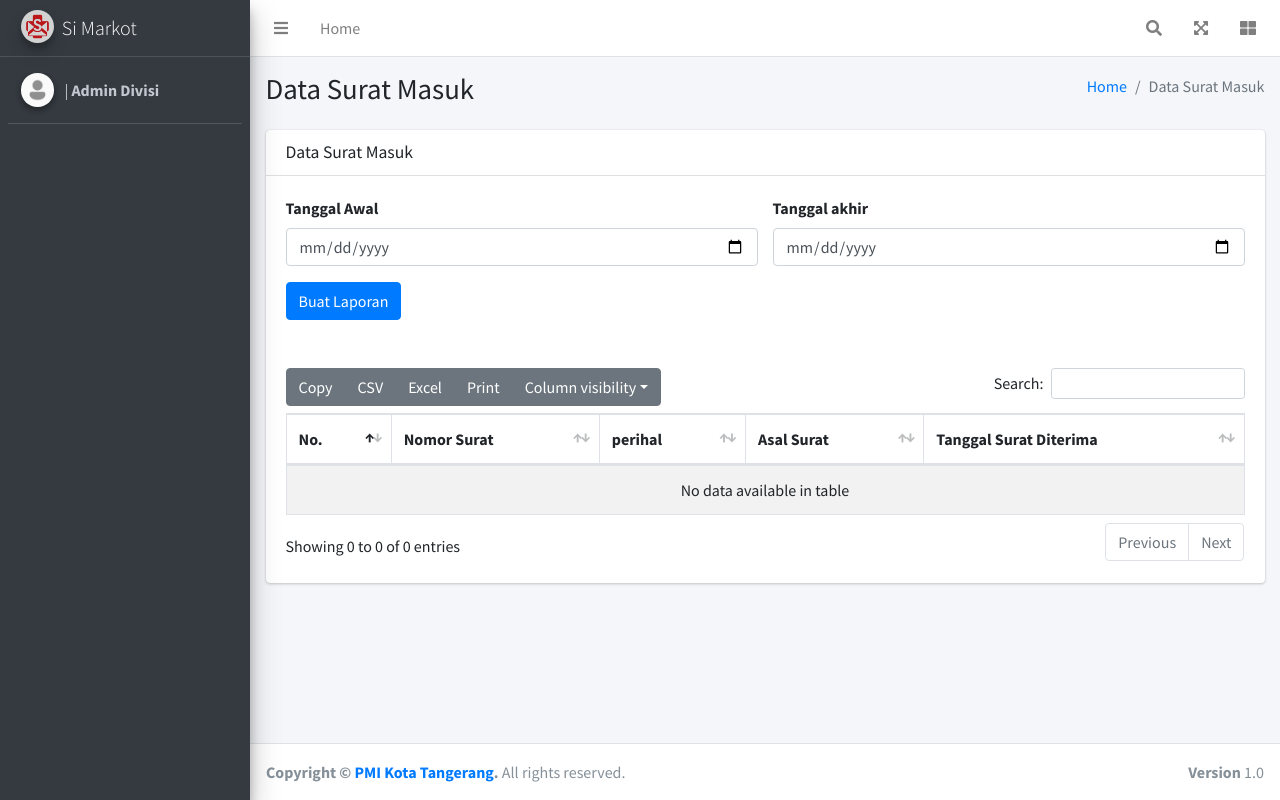
After one commit to mapanngestu11/si_markot, a PHP site: the page made by application/views/laporan.masuk.php in a window 1280 px wide. The commit adds this page. Run offline with PHP 8.4, Linux system fonts and the light colour scheme; the template is opened without the code that fills it, so the values that code supplies are empty; some libraries are stand-ins or nearby versions.

Commit message:
update ke 5

```diff
--- /dev/null
+++ b/application/views/laporan.masuk.php
@@ -0,0 +1,129 @@
+<!DOCTYPE html>
+<html lang="en">
+<?php include 'layouts/head.php';?>
+<body class="hold-transition sidebar-mini">
+  <div class="wrapper">
+    <!-- Navbar -->
+    <?php include 'layouts/navbar.php';?>
+    <!-- /.navbar -->
+
+    <!-- Main Sidebar Container -->
+    <?php include 'layouts/aside.php';?>
+    <!-- Content Wrapper. Contains page content -->
+    <div class="content-wrapper">
+      <!-- Content Header (Page header) -->
+      <section class="content-header">
+        <div class="container-fluid">
+          <div class="row mb-2">
+            <div class="col-sm-6">
+              <h1>Data Surat Masuk</h1>
+            </div>
+            <div class="col-sm-6">
+              <ol class="breadcrumb float-sm-right">
+                <li class="breadcrumb-item"><a href="#">Home</a></li>
+                <li class="breadcrumb-item active">Data Surat Masuk</li>
+              </ol>
+            </div>
+          </div>
+        </div><!-- /.container-fluid -->
+      </section>
+
+      <!-- Main content -->
+      <section class="content">
+        <div class="container-fluid">
+          <div class="row">
+            <div class="col-12">
+
+              <!-- /.card -->
+              <div class="card">
+                <div class="card-header">
+                  <h3 class="card-title">Data Surat Masuk</h3>
+                </div>
+                <!-- /.card-header -->
+
+                <div class="card-body">
+                  <form action="<?php echo base_url('laporan/proses_laporan_surat_masuk') ?>" method="POST">
+                    <div class="row form-group">
+                      <div class="col-md-6">
+                        <label>Tanggal Awal</label>
+                        <input type="date" name="tgl_awal" class="form-control" required="">
+                      </div>
+                      <div class="col-md-6">
+                        <label>Tanggal akhir</label>
+                        <input type="date" name="tgl_akhir" class="form-control" required="">
+                      </div>
+                    </div>
+                    <div class="row">
+                      <div class="col-md-6">
+                       <button type="submit" class="btn btn-primary">Buat Laporan</button>
+                     </div>
+                   </div>
+                 </form>
+                 <br>
+                 <br>
+
+                 <table id="example1" class="table table-bordered table-striped" style="width: 100%">
+                  <thead>
+                    <tr>
+                      <th>No.</th>
+                      <th>Nomor Surat</th>
+                      <th>perihal</th>
+                      <th>Asal Surat</th>
+                      <th>Tanggal Surat Diterima</th>
+                    </tr>
+                  </thead>
+                  <tbody>
+                    <?php
+                    $no = 0;
+                    foreach ($masuk->result_array() as $row) :
+
+                      $no++;
+                      $id_surat_masuk           = $row['id_surat_masuk'];
+                      $no_surat           = $row['no_surat'];
+                      $perihal                = $row['perihal'];
+                      $asal_surat                = $row['asal_surat'];
+                      $nip_pegawai = $row['nip_pegawai'];
+                      $nama = $row['nama'];
+                      $tgl_terima = $row['tgl_terima'];
+                      list($th, $bln, $tgl_hari) = explode('-', $tgl_terima);
+                      $bulan = ['','Januari','Februari','Maret','April','Mei','Juni','Juli','Agustus','September','Oktober','November','Desember'];
+
+                      ?>
+                      <tr>
+                        <td style="width: 5%"><?php echo $no;?></td>
+                        <td><?php echo $no_surat;?></td>
+                        <td><?php echo $perihal;?></td>
+                        <td><?php echo $asal_surat;?></td>
+                        <td><?php echo $tgl_hari . ' ' . $bulan[(int)$bln] . ' ' . $th;?></td>
+
+                      </tr>
+                    <?php endforeach; ?>
+                  </tfoot>
+                </table>
+              </div>
+              <!-- /.card-body -->
+            </div>
+            <!-- /.card -->
+          </div>
+          <!-- /.col -->
+        </div>
+        <!-- /.row -->
+      </div>
+      <!-- /.container-fluid -->
+    </section>
+    <!-- /.content -->
+  </div>
+
+  <?php include 'layouts/footer.php';?>
+
+  <!-- Control Sidebar -->
+  <aside class="control-sidebar control-sidebar-dark">
+    <!-- Control sidebar content goes here -->
+  </aside>
+  <!-- /.control-sidebar -->
+</div>
+<!-- ./wrapper -->
+
+<?php include 'layouts/js.php';?>
+</body>
+</html>
--- a/application/views/layouts/menu.php
+++ b/application/views/layouts/menu.php
@@ -51,7 +51,45 @@
  </li>
 </ul>
 </li>
-
+<li class="nav-header"><hr></li>
+<?php
+$segment1 = $this->uri->segment(1);
+$segment2 = $this->uri->segment(2);
+$segment3 = $this->uri->segment(3);
+$isLaporan = ($segment1 == 'laporan');
+?>
+<li class="nav-item <?= $isLaporan ? 'menu-open' : '' ?>">
+  <a href="#" class="nav-link <?= $isLaporan ? 'active' : '' ?>">
+    <i class="nav-icon fas fa-folder"></i>
+    <p>
+      Laporan
+      <i class="right fas fa-angle-left"></i>
+    </p>
+  </a>
+  <ul class="nav nav-treeview">
+    <li class="nav-item">
+      <a href="<?= site_url('laporan/masuk') ?>"
+       class="nav-link <?= ($segment1 == 'surat' && $segment2 == 'masuk') ? 'active' : '' ?>">
+       <i class="far fa-circle nav-icon"></i>
+       <p>Laporan Surat Masuk</p>
+     </a>
+   </li>
+   <li class="nav-item">
+    <a href="<?= site_url('laporan/keluar') ?>"
+     class="nav-link <?= ($segment1 == 'surat' && $segment2 == 'keluar') ? 'active' : '' ?>">
+     <i class="far fa-circle nav-icon"></i>
+     <p>Laporan Surat Keluar</p>
+   </a>
+ </li>
+ <li class="nav-item">
+  <a href="<?= site_url('laporan/disposisi') ?>"
+   class="nav-link <?= ($segment1 == 'surat' && $segment2 == 'disposisi') ? 'active' : '' ?>">
+   <i class="far fa-circle nav-icon"></i>
+   <p>Laporan Surat Disposisi</p>
+ </a>
+</li>
+</ul>
+</li>
 <li class="nav-header"><hr></li>
 <li class="nav-item">
  <a href="<?= site_url('pegawai') ?>" class="nav-link <?= ($this->uri->segment(1) == 'pegawai') ? 'active' : '' ?>">
@@ -121,6 +159,46 @@
      </a>
    </li>
  </ul>
+</li>
+</li>
+<li class="nav-header"><hr></li>
+<?php
+$segment1 = $this->uri->segment(1);
+$segment2 = $this->uri->segment(2);
+$segment3 = $this->uri->segment(3);
+$isLaporan = ($segment1 == 'laporan');
+?>
+<li class="nav-item <?= $isLaporan ? 'menu-open' : '' ?>">
+  <a href="#" class="nav-link <?= $isLaporan ? 'active' : '' ?>">
+    <i class="nav-icon fas fa-folder"></i>
+    <p>
+      Laporan
+      <i class="right fas fa-angle-left"></i>
+    </p>
+  </a>
+  <ul class="nav nav-treeview">
+    <li class="nav-item">
+      <a href="<?= site_url('laporan/masuk') ?>"
+       class="nav-link <?= ($segment1 == 'surat' && $segment2 == 'masuk') ? 'active' : '' ?>">
+       <i class="far fa-circle nav-icon"></i>
+       <p>Laporan Surat Masuk</p>
+     </a>
+   </li>
+   <li class="nav-item">
+    <a href="<?= site_url('laporan/keluar') ?>"
+     class="nav-link <?= ($segment1 == 'surat' && $segment2 == 'keluar') ? 'active' : '' ?>">
+     <i class="far fa-circle nav-icon"></i>
+     <p>Laporan Surat Keluar</p>
+   </a>
+ </li>
+ <li class="nav-item">
+  <a href="<?= site_url('laporan/disposisi') ?>"
+   class="nav-link <?= ($segment1 == 'surat' && $segment2 == 'disposisi') ? 'active' : '' ?>">
+   <i class="far fa-circle nav-icon"></i>
+   <p>Laporan Surat Disposisi</p>
+ </a>
+</li>
+</ul>
 </li>
 
 <li class="nav-header"><hr></li>
--- a/application/views/nomor.surat.php
+++ b/application/views/nomor.surat.php
@@ -62,7 +62,7 @@
 
                         $no++;
                         $id_kode           = $row['id_kode'];
-                        $no_surat           = $row['no_surat'];
+                        $no_surat           = $row['kode_surat'];
                         $judul                = $row['judul'];
 
                         ?>
```
Also changed, not shown: application/controllers/Laporan.php (added, +50 -0 lines), application/models/M_surat_masuk.php (+14 -5 lines), application/views/cetak.laporan.surat.masuk.php (added, +123 -0 lines), assets/upload/logopmi.jpg (added).
